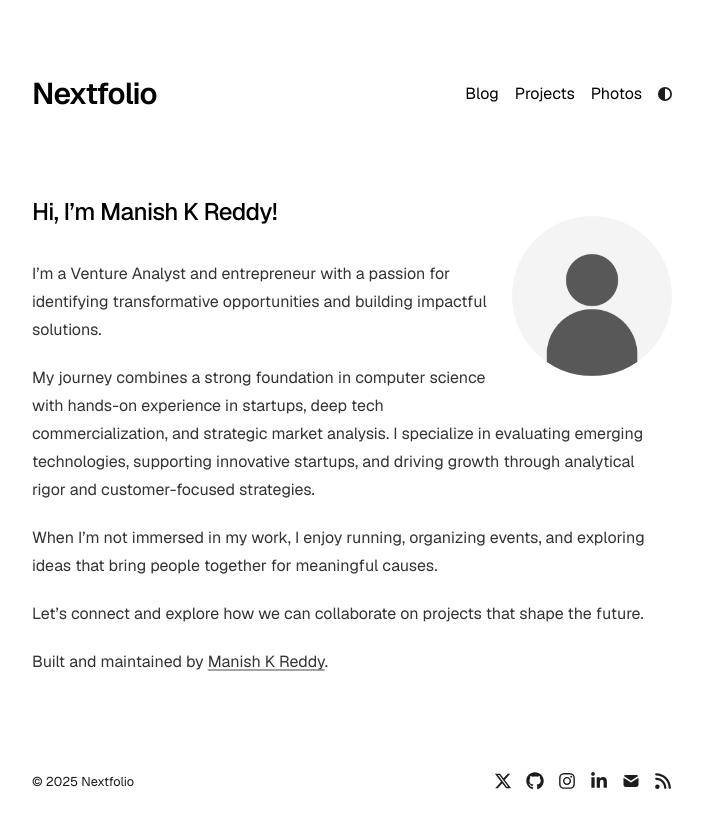
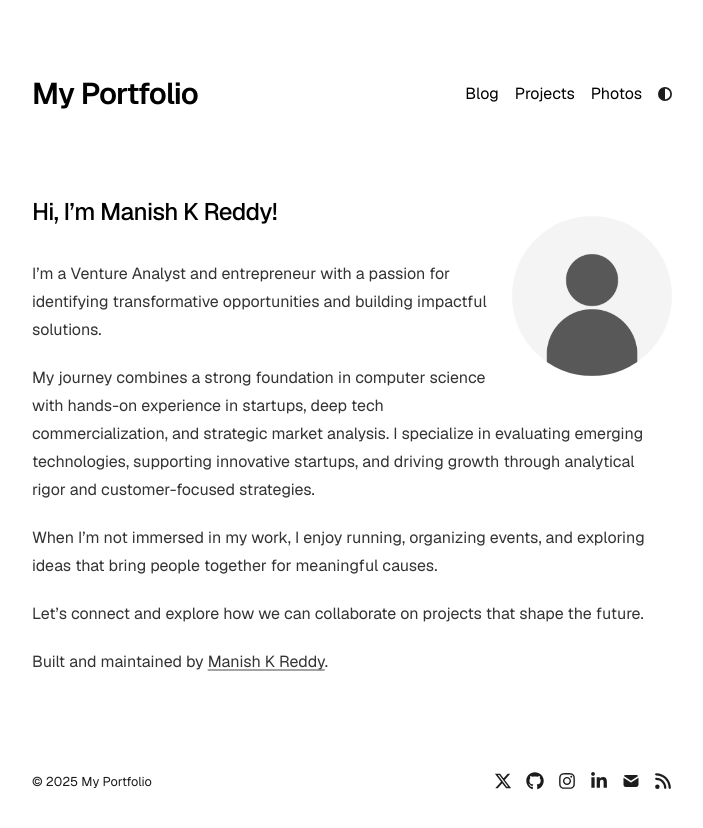
Before and after one commit to kredd10/website, a Next.js app: page / in a window 1280 px wide. Shown: the top 828 px of the page, without its empty margins (288-991 px from the left). Built offline with nearby package versions, Linux system fonts and the light colour scheme.

Commit message:
Update config.ts

```diff
--- a/app/config.ts
+++ b/app/config.ts
@@ -1,7 +1,7 @@
 export const metaData = {
   baseUrl: "https://nextfolio-template.vercel.app/",
-  title: "Nextfolio",
-  name: "Sirius",
+  title: "My Portfolio",
+  name: "Manish K Reddy",
   ogImage: "/opengraph-image.png",
   description:
     "A clean, fast, and lightweight portfolio template built with Next.js, Vercel, and Tailwind CSS for optimal performance.",
```
